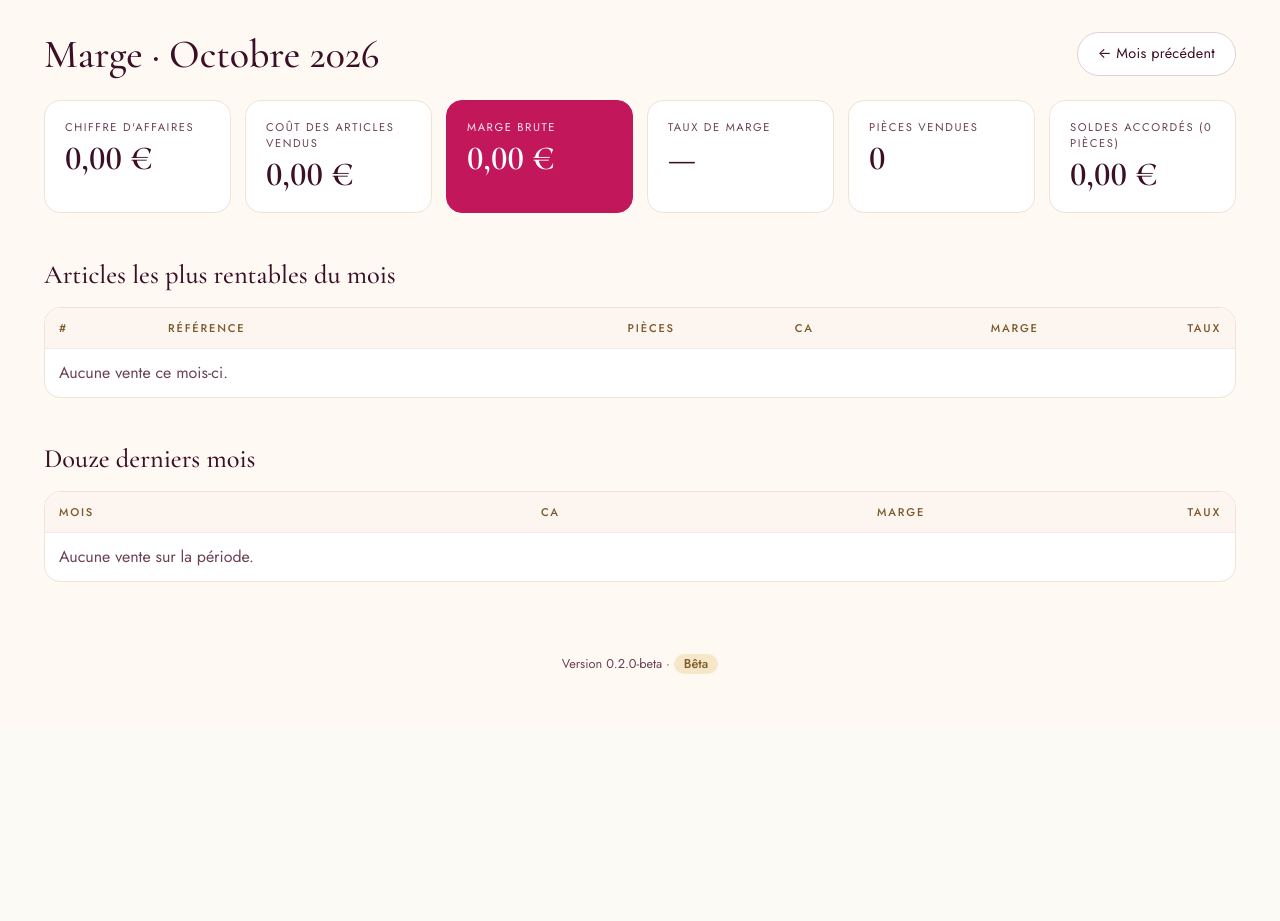
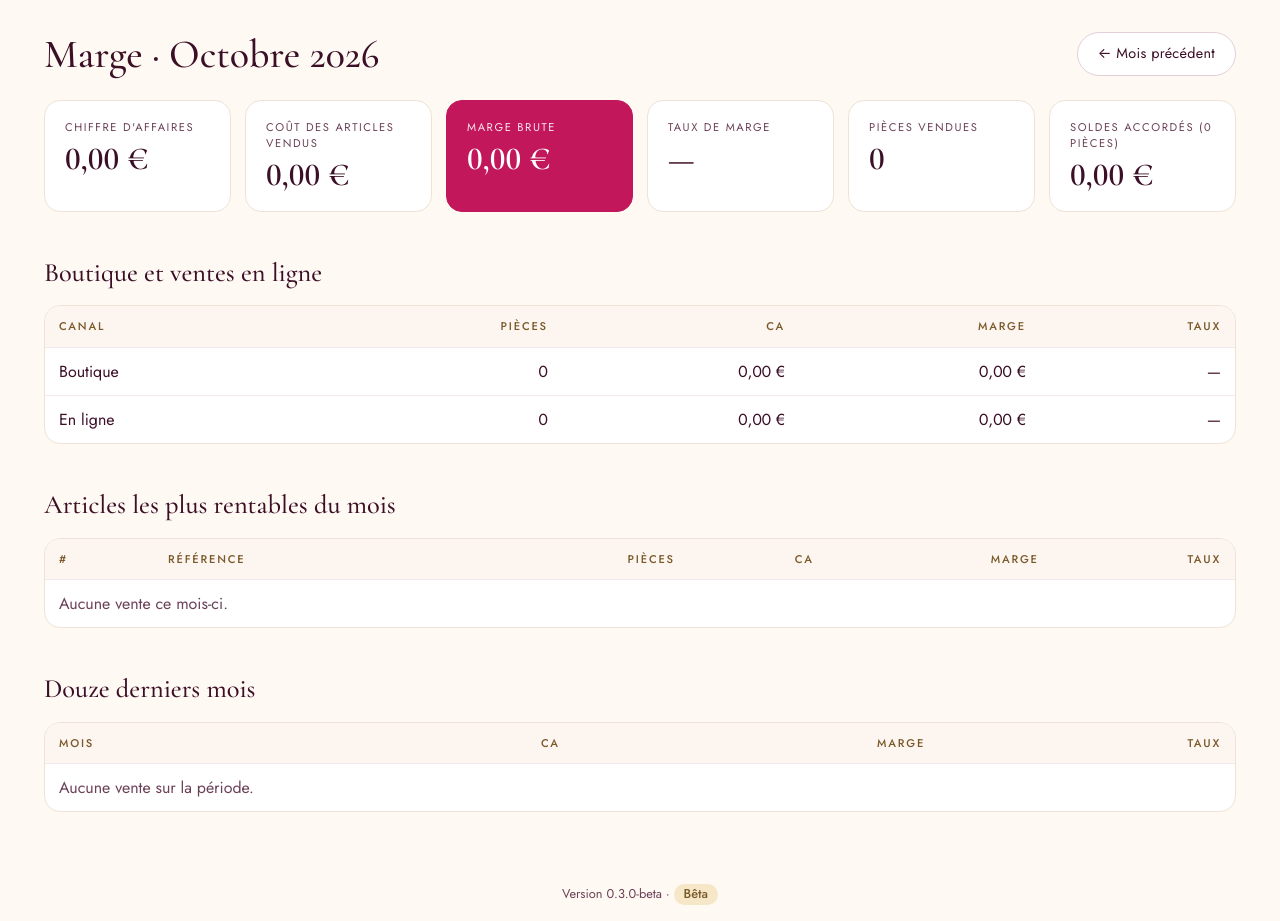
Before and after one commit to garnarak/Maisondannae, a Django app: page /marge/ in a window 1280 px wide. Shown: the part 69-990 px from the top of the page. Before the commit the page ends 743 px from the top, so only its background shows below. Run offline with Django 5.2, Linux system fonts and the light colour scheme; the visitor is signed in with stand-in values (Sample User, id 1); data that the repository does not hold is empty.

Commit message:
Ventes en ligne (0.3.0-beta)
- Bouton « En ligne » à côté de « Vendre » sur la liste du stock, pour tous les comptes
- Étiquette « En ligne » sur les ventes concernées
- Page Ventes : chiffre d'affaires du jour et du mois réparti boutique / en ligne
- Marge : chiffre d'affaires, marge et taux du mois par canal
- Libellé « Boutique » au lieu de « Magasin » ; montants des indicateurs jamais coupés

Co-Authored-By: Claude Opus 5.5 <noreply@anthropic.com>
Claude-Session: https://claude.ai/code/session_01EXjq8G4pUZHnwvSgxoo2db

```diff
--- a/config/settings.py
+++ b/config/settings.py
@@ -8,7 +8,7 @@ import dj_database_url
 BASE_DIR = Path(__file__).resolve().parent.parent
 
 # Version affichée dans l'application. À mettre à jour à chaque version publiée (voir CHANGELOG.md).
-APP_VERSION = "0.2.0-beta"
+APP_VERSION = "0.3.0-beta"
 
 DEBUG = os.environ.get("DJANGO_DEBUG", "1") == "1"
 SECRET_KEY = os.environ.get("DJANGO_SECRET_KEY", "dev-only-insecure-key" if DEBUG else None)
--- a/static/css/app.css
+++ b/static/css/app.css
@@ -164,3 +164,13 @@ tr.jour th { background: var(--gold-soft); color: var(--text); text-transform: n
 
 /* Page Ventes : bascule « Toutes les ventes » / « Mes ventes ». */
 .bascule { display: flex; flex-wrap: wrap; gap: 8px; }
+
+/* Ventes en ligne : bouton secondaire à côté de « Vendre » et étiquette dans les listes. */
+button.en-ligne { border-color: var(--accent); color: var(--accent); background: var(--surface); }
+.badge.canal { background: var(--accent); color: var(--accent-text); font-size: .75rem; }
+.repartition { display: grid; grid-template-columns: auto 1fr; gap: 2px 12px; margin: 10px 0 0; font-size: .85rem; }
+.repartition dt { color: var(--accent-soft); }
+.repartition dd { margin: 0; text-align: right; font-variant-numeric: tabular-nums; }
+
+/* Montants des indicateurs : jamais coupés, taille adaptée à la largeur. */
+.kpi strong { white-space: nowrap; font-size: clamp(1.4rem, 2.5vw, 2.1rem); }
--- a/stock/forms.py
+++ b/stock/forms.py
@@ -1,6 +1,6 @@
 from django import forms
 
-from .models import REMISES, Ajustement, Reference
+from .models import REMISES, Ajustement, Reference, Vente
 
 
 class ReferenceForm(forms.ModelForm):
@@ -27,6 +27,10 @@ class VenteForm(forms.Form):
         required=False,
         empty_value=0,
     )
+    canal = forms.ChoiceField(choices=Vente.Canal.choices, initial=Vente.Canal.MAGASIN, required=False)
+
+    def clean_canal(self):
+        return self.cleaned_data["canal"] or Vente.Canal.MAGASIN
 
 
 class AjustementForm(forms.Form):
--- a/stock/models.py
+++ b/stock/models.py
@@ -66,7 +66,7 @@ class Reference(models.Model):
 
 class Vente(models.Model):
     class Canal(models.TextChoices):
-        MAGASIN = "magasin", "Magasin"
+        MAGASIN = "magasin", "Boutique"
         EN_LIGNE = "en_ligne", "En ligne"
 
     reference = models.ForeignKey(Reference, on_delete=models.PROTECT, related_name="ventes")
--- a/stock/views.py
+++ b/stock/views.py
@@ -49,14 +49,19 @@ def vendre(request, pk):
     if form.is_valid():
         try:
             vente = services.enregistrer_vente(
-                ref.pk, form.cleaned_data["quantite"], request.user, remise_pct=form.cleaned_data["remise_pct"]
+                ref.pk,
+                form.cleaned_data["quantite"],
+                request.user,
+                canal=form.cleaned_data["canal"],
+                remise_pct=form.cleaned_data["remise_pct"],
             )
         except services.StockInsuffisant as e:
             messages.error(request, f"{ref} : {e}")
         else:
             prix = formats.number_format(vente.prix_unitaire, 2, use_l10n=True)
             solde = f" soldé −{vente.remise_pct} % à {prix} € pièce" if vente.remise_pct else ""
-            messages.success(request, f"Vente enregistrée : {vente.quantite} × {ref}{solde}.")
+            canal = " en ligne" if vente.canal == Vente.Canal.EN_LIGNE else " en boutique"
+            messages.success(request, f"Vente{canal} enregistrée : {vente.quantite} × {ref}{solde}.")
     else:
         messages.error(request, "Quantité ou solde invalide.")
     return redirect(request.POST.get("next") or "stock_list")
@@ -118,6 +123,8 @@ def _totaux(qs):
         "nb": t["nb"],
         "remises": t["remises"] or Decimal(0),
         "marge": ca - (t["cout"] or Decimal(0)),
+        "ca_boutique": qs.filter(canal=Vente.Canal.MAGASIN).aggregate(v=Sum(CA))["v"] or Decimal(0),
+        "ca_en_ligne": qs.filter(canal=Vente.Canal.EN_LIGNE).aggregate(v=Sum(CA))["v"] or Decimal(0),
     }
 
 
@@ -224,6 +231,16 @@ def marge(request):
     for r in par_reference:
         r["taux"] = _taux(r["marge"], r["ca"])
 
+    par_canal = []
+    for valeur, libelle in Vente.Canal.choices:
+        t = ventes_mois.filter(canal=valeur).aggregate(ca=Sum(CA), cout=Sum(COUT), pieces=Sum("quantite"))
+        ca_canal = t["ca"] or Decimal(0)
+        marge_canal = ca_canal - (t["cout"] or Decimal(0))
+        par_canal.append(
+            {"libelle": libelle, "pieces": t["pieces"] or 0, "ca": ca_canal, "marge": marge_canal,
+             "taux": _taux(marge_canal, ca_canal)}
+        )
+
     debut_historique = debut.replace(year=debut.year - 1)
     historique = (
         Vente.objects.filter(
@@ -252,6 +269,7 @@ def marge(request):
             "remises": totaux["remises"] or Decimal(0),
             "pieces_soldees": totaux["pieces_soldees"] or 0,
             "par_reference": par_reference,
+            "par_canal": par_canal,
             "historique": historique,
             "precedent": precedent.strftime("%Y-%m"),
             "suivant": fin.strftime("%Y-%m") if fin <= timezone.localdate() else None,
--- a/templates/stock/_vente_ligne.html
+++ b/templates/stock/_vente_ligne.html
@@ -1,6 +1,6 @@
 <tr>
   <td data-label="{% if avec_date %}Date{% else %}Heure{% endif %}">{% if avec_date %}{{ v.date|date:"d/m/Y H:i" }}{% else %}{{ v.date|date:"H:i" }}{% endif %}</td>
-  <td data-label="Référence">{{ v.reference }}</td>
+  <td data-label="Référence">{{ v.reference }}{% if v.canal == "en_ligne" %} <span class="badge canal">En ligne</span>{% endif %}</td>
   <td class="num" data-label="Qté">{{ v.quantite }}</td>
   <td class="num" data-label="Prix unit.">
     {% if v.remise_pct %}<s class="muted">{{ v.prix_catalogue|floatformat:"2g" }} €</s> <span class="badge">−{{ v.remise_pct }} %</span><br>{% endif %}
--- a/templates/stock/marge.html
+++ b/templates/stock/marge.html
@@ -16,6 +16,24 @@
   <div class="kpi"><span>Taux de marge</span><strong>{% if taux is not None %}{{ taux|floatformat:1 }} %{% else %}—{% endif %}</strong></div>
   <div class="kpi"><span>Pièces vendues</span><strong>{{ pieces }}</strong></div>
   <div class="kpi"><span>Soldes accordés ({{ pieces_soldees }} pièce{{ pieces_soldees|pluralize }})</span><strong>{{ remises|floatformat:"2g" }} €</strong></div>
+</div>
+
+<h2>Boutique et ventes en ligne</h2>
+<div class="table-wrap">
+<table>
+  <thead><tr><th>Canal</th><th class="num">Pièces</th><th class="num">CA</th><th class="num">Marge</th><th class="num">Taux</th></tr></thead>
+  <tbody>
+  {% for c in par_canal %}
+    <tr>
+      <td data-label="Canal">{{ c.libelle }}</td>
+      <td class="num" data-label="Pièces">{{ c.pieces }}</td>
+      <td class="num" data-label="CA">{{ c.ca|floatformat:"2g" }} €</td>
+      <td class="num" data-label="Marge">{{ c.marge|floatformat:"2g" }} €</td>
+      <td class="num" data-label="Taux">{% if c.taux is not None %}{{ c.taux|floatformat:1 }} %{% else %}—{% endif %}</td>
+    </tr>
+  {% endfor %}
+  </tbody>
+</table>
 </div>
 
 <h2>Articles les plus rentables du mois</h2>
--- a/templates/stock/stock_list.html
+++ b/templates/stock/stock_list.html
@@ -39,7 +39,8 @@
             <option value="0" selected>Prix normal</option>
             {% for pct, prix in ref.prix_soldes %}<option value="{{ pct }}">−{{ pct }} % · {{ prix|floatformat:"2g" }} €</option>{% endfor %}
           </select>
-          <button class="primary" {% if ref.quantite == 0 %}disabled{% endif %}>Vendre</button>
+          <button class="primary" name="canal" value="magasin" title="Vente en boutique" {% if ref.quantite == 0 %}disabled{% endif %}>Vendre</button>
+          <button class="en-ligne" name="canal" value="en_ligne" title="Vente en ligne" {% if ref.quantite == 0 %}disabled{% endif %}>En ligne</button>
         </form>
       </td>
       <td class="actions">
--- a/templates/stock/ventes.html
+++ b/templates/stock/ventes.html
@@ -16,7 +16,8 @@
 
 <h2>Aujourd'hui · {% now "l j F" %}</h2>
 <div class="kpis">
-  <div class="kpi accent"><span>Chiffre d'affaires du jour</span><strong>{{ jour.ca|floatformat:"2g" }} €</strong></div>
+  <div class="kpi accent"><span>Chiffre d'affaires du jour</span><strong>{{ jour.ca|floatformat:"2g" }} €</strong>
+    <dl class="repartition"><dt>Boutique</dt><dd>{{ jour.ca_boutique|floatformat:"2g" }} €</dd><dt>En ligne</dt><dd>{{ jour.ca_en_ligne|floatformat:"2g" }} €</dd></dl></div>
   <div class="kpi"><span>Pièces vendues</span><strong>{{ jour.pieces }}</strong></div>
   <div class="kpi"><span>Nombre de ventes</span><strong>{{ jour.nb }}</strong></div>
   {% if jour.remises %}<div class="kpi"><span>Soldes accordés</span><strong>{{ jour.remises|floatformat:"2g" }} €</strong></div>{% endif %}
@@ -46,7 +47,8 @@
 
 <h2 class="section">Ce mois-ci · {{ debut_mois|date:"F Y" }}</h2>
 <div class="kpis">
-  <div class="kpi accent"><span>Chiffre d'affaires du mois</span><strong>{{ mois.ca|floatformat:"2g" }} €</strong></div>
+  <div class="kpi accent"><span>Chiffre d'affaires du mois</span><strong>{{ mois.ca|floatformat:"2g" }} €</strong>
+    <dl class="repartition"><dt>Boutique</dt><dd>{{ mois.ca_boutique|floatformat:"2g" }} €</dd><dt>En ligne</dt><dd>{{ mois.ca_en_ligne|floatformat:"2g" }} €</dd></dl></div>
   <div class="kpi"><span>Pièces vendues</span><strong>{{ mois.pieces }}</strong></div>
   <div class="kpi"><span>Nombre de ventes</span><strong>{{ mois.nb }}</strong></div>
   {% if mois.remises %}<div class="kpi"><span>Soldes accordés</span><strong>{{ mois.remises|floatformat:"2g" }} €</strong></div>{% endif %}
```
Also changed, not shown: stock/tests/test_canal.py (added, +63 -0 lines), CHANGELOG.md, stock/migrations/0003_libelle_boutique.py (added).
